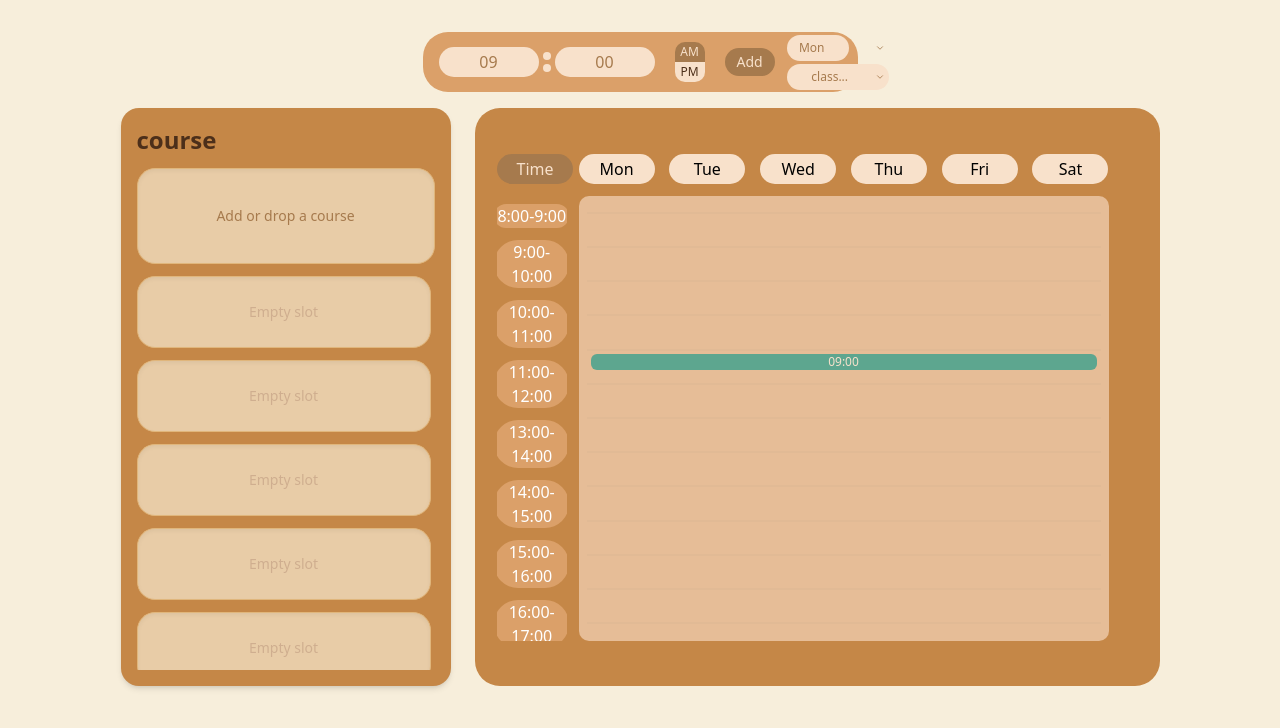
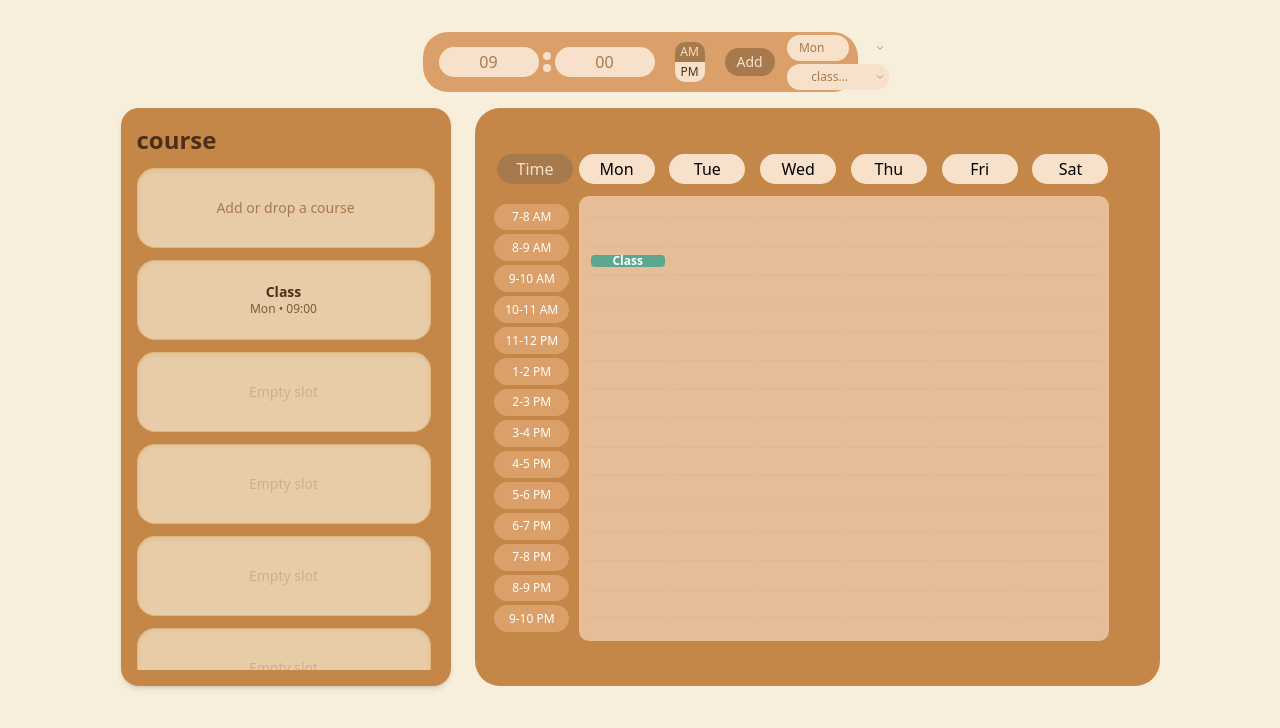
Before and after one commit to Wilson1009/ctp-group-project-fall-2025, a React (Vite) app in the folder frontend/: page / in a window 1280 px wide. Both pictures are taken after a click on the button "Add". Shown: the top 728 px of the page. Built offline with nearby package versions, Linux system fonts and the light colour scheme.

Commit message:
Restore calendar layout with 7 AM-10 PM time slots and class positioning

```diff
--- a/frontend/src/App.jsx
+++ b/frontend/src/App.jsx
@@ -7,7 +7,6 @@ import SideBarCal from "./components/Calendar/SideBarCal.jsx";
 function App() {
   const [events, setEvents] = useState([]);
 
-  // Add submitted times to shared events so calendar renders them.
   const addTime = (payload) => {
     if (typeof payload === "string") {
       setEvents((prev) => [...prev, { time: payload, color: "#a64d5d" }]);
@@ -20,7 +19,7 @@ function App() {
     <div className="min-h-screen bg-[#f7eedb] flex flex-col items-center py-8 px-6 gap-4">
       <Timer onAddTime={addTime} />
       <div className="flex gap-6 items-start">
-        <SideBarCal />
+        <SideBarCal events={events} />
         <Calendar events={events} />
       </div>
     </div>
--- a/frontend/src/components/Calendar/Calendar.jsx
+++ b/frontend/src/components/Calendar/Calendar.jsx
@@ -19,54 +19,64 @@ const Calendar = ({ events = [] }) => {
                 </div>
                 <div></div>
                 {/* second row: left column is the time column (stacked boxes); columns 2–7 are tall day blocks */}
-                <div className="flex flex-col items-center gap-3 h-[445px] overflow-auto py-2 no-scrollbar">
-                    <div className="w-[75px] h-[60px] bg-[#DBA069] rounded-[25px] flex items-center justify-center text-white">8:00-9:00<p className="m-0 text-sm text-[#4C2F1A]"></p></div>
-                    <div className="w-[75px] h-[60px] bg-[#DBA069] rounded-[25px] flex items-center justify-center text-white">9:00-10:00<p className="m-0 text-sm text-[#4C2F1A]"></p></div>
-                    <div className="w-[75px] h-[60px] bg-[#DBA069] rounded-[25px] flex items-center justify-center text-white">10:00-11:00<p className="m-0 text-sm text-[#4C2F1A]"></p></div>
-                    <div className="w-[75px] h-[60px] bg-[#DBA069] rounded-[25px] flex items-center justify-center text-white">11:00-12:00<p className="m-0 text-sm text-[#4C2F1A]"></p></div>
-                    <div className="w-[75px] h-[60px] bg-[#DBA069] rounded-[25px] flex items-center justify-center text-white">13:00-14:00<p className="m-0 text-sm text-[#4C2F1A]"></p></div>
-                    <div className="w-[75px] h-[60px] bg-[#DBA069] rounded-[25px] flex items-center justify-center text-white">14:00-15:00<p className="m-0 text-sm text-[#4C2F1A]"></p></div>
-                    <div className="w-[75px] h-[60px] bg-[#DBA069] rounded-[25px] flex items-center justify-center text-white">15:00-16:00<p className="m-0 text-sm text-[#4C2F1A]"></p></div>
-                    <div className="w-[75px] h-[60px] bg-[#DBA069] rounded-[25px] flex items-center justify-center text-white">16:00-17:00<p className="m-0 text-sm text-[#4C2F1A]"></p></div>
-                    <div className="w-[75px] h-[60px] bg-[#DBA069] rounded-[25px] flex items-center justify-center text-white">17:00-18:00<p className="m-0 text-sm text-[#4C2F1A]"></p></div>
-                    <div className="w-[75px] h-[60px] bg-[#DBA069] rounded-[25px] flex items-center justify-center text-white">18:00-19:00<p className="m-0 text-sm text-[#4C2F1A]"></p></div>
-                    <div className="w-[75px] h-[60px] bg-[#DBA069] rounded-[25px] flex items-center justify-center text-white">19:00-20:00<p className="m-0 text-sm text-[#4C2F1A]"></p></div>
-                    <div className="w-[75px] h-[60px] bg-[#DBA069] rounded-[25px] flex items-center justify-center text-white">20:00-21:00<p className="m-0 text-sm text-[#4C2F1A]"></p></div>
-                    <div className="w-[75px] h-[60px] bg-[#DBA069] rounded-[25px] flex items-center justify-center text-white">21:00-22:00<p className="m-0 text-sm text-[#4C2F1A]"></p></div>
+                <div className="flex flex-col items-center gap-1 h-[445px] py-2 no-scrollbar">
+                    <div className="w-[75px] h-[33px] bg-[#DBA069] rounded-[25px] flex items-center justify-center text-white text-xs">7-8 AM<p className="m-0 text-xs text-[#4C2F1A]"></p></div>
+                    <div className="w-[75px] h-[33px] bg-[#DBA069] rounded-[25px] flex items-center justify-center text-white text-xs">8-9 AM<p className="m-0 text-xs text-[#4C2F1A]"></p></div>
+                    <div className="w-[75px] h-[33px] bg-[#DBA069] rounded-[25px] flex items-center justify-center text-white text-xs">9-10 AM<p className="m-0 text-xs text-[#4C2F1A]"></p></div>
+                    <div className="w-[75px] h-[33px] bg-[#DBA069] rounded-[25px] flex items-center justify-center text-white text-xs">10-11 AM<p className="m-0 text-xs text-[#4C2F1A]"></p></div>
+                    <div className="w-[75px] h-[33px] bg-[#DBA069] rounded-[25px] flex items-center justify-center text-white text-xs">11-12 PM<p className="m-0 text-xs text-[#4C2F1A]"></p></div>
+                    <div className="w-[75px] h-[33px] bg-[#DBA069] rounded-[25px] flex items-center justify-center text-white text-xs">1-2 PM<p className="m-0 text-xs text-[#4C2F1A]"></p></div>
+                    <div className="w-[75px] h-[33px] bg-[#DBA069] rounded-[25px] flex items-center justify-center text-white text-xs">2-3 PM<p className="m-0 text-xs text-[#4C2F1A]"></p></div>
+                    <div className="w-[75px] h-[33px] bg-[#DBA069] rounded-[25px] flex items-center justify-center text-white text-xs">3-4 PM<p className="m-0 text-xs text-[#4C2F1A]"></p></div>
+                    <div className="w-[75px] h-[33px] bg-[#DBA069] rounded-[25px] flex items-center justify-center text-white text-xs">4-5 PM<p className="m-0 text-xs text-[#4C2F1A]"></p></div>
+                    <div className="w-[75px] h-[33px] bg-[#DBA069] rounded-[25px] flex items-center justify-center text-white text-xs">5-6 PM<p className="m-0 text-xs text-[#4C2F1A]"></p></div>
+                    <div className="w-[75px] h-[33px] bg-[#DBA069] rounded-[25px] flex items-center justify-center text-white text-xs">6-7 PM<p className="m-0 text-xs text-[#4C2F1A]"></p></div>
+                    <div className="w-[75px] h-[33px] bg-[#DBA069] rounded-[25px] flex items-center justify-center text-white text-xs">7-8 PM<p className="m-0 text-xs text-[#4C2F1A]"></p></div>
+                    <div className="w-[75px] h-[33px] bg-[#DBA069] rounded-[25px] flex items-center justify-center text-white text-xs">8-9 PM<p className="m-0 text-xs text-[#4C2F1A]"></p></div>
+                    <div className="w-[75px] h-[33px] bg-[#DBA069] rounded-[25px] flex items-center justify-center text-white text-xs">9-10 PM<p className="m-0 text-xs text-[#4C2F1A]"></p></div>
                 </div>
-                <div className="col-span-6 h-[445px] bg-[#E6BD97] rounded-[10px] justify-self-center relative overflow-hidden w-[530px] mx-auto">
-                    {/* Wide day area — faint horizontal guide lines matching left time boxes */}
-                    {Array.from({ length: 13 }).map((_, idx) => {
-                        const slotCount = 13;
-                        const topPercent = ((idx + 0.5) / slotCount) * 100; // center of each left slot
+                <div className="col-span-6 h-[445px] bg-[#E6BD97] rounded-[10px] justify-self-center relative overflow-hidden w-[530px] mx-auto grid grid-cols-6 gap-1 p-2">
+                    {/* Day columns with time-positioned class markers */}
+                    {['Mon', 'Tue', 'Wed', 'Thu', 'Fri', 'Sat'].map((day) => {
+                        const dayEvents = events.filter((evt) => evt && evt.day === day);
+                        return (
+                            <div key={day} className="relative h-full">
+                                {/* Guide lines for each time slot (7 AM - 10 PM = 15 hours) */}
+                                {Array.from({ length: 15 }).map((_, idx) => {
+                                    const slotCount = 15;
+                                    const topPercent = ((idx + 0.5) / slotCount) * 100;
                                     return (
                                         <div
-                                key={`line-${idx}`}
-                                className="absolute left-2 right-2 h-px bg-[#CFAE8F] opacity-40"
+                                            key={`line-${day}-${idx}`}
+                                            className="absolute left-0 right-0 h-px bg-[#CFAE8F] opacity-40"
                                             style={{ top: `${topPercent}%`, transform: 'translateY(-50%)' }}
                                         />
                                     );
                                 })}
-
-                    {/* Wide day area — render colored timestamp markers mapped by time-of-day */}
-                    {events.map((evt, i) => {
-                        if (!evt) return null;
-                        // evt can be a string (legacy) or an object {time, color, day, class}
-                        const timeStr = typeof evt === 'string' ? evt : evt.time;
+                                {/* Class markers for this day */}
+                                {dayEvents.map((evt, i) => {
+                                    const timeStr = evt.time;
                                     const parts = timeStr.split(":");
                                     const h = parseInt(parts[0] || "0", 10);
                                     const m = parseInt(parts[1] || "0", 10);
                                     const minutes = (isNaN(h) ? 0 : h) * 60 + (isNaN(m) ? 0 : m);
-                        const topPercent = (minutes / 1440) * 100; // position in the full day
-                        const bg = (evt && evt.color) || '#a64d5d';
-                        const labelText = typeof evt === 'string' ? evt : `${evt.time}${evt.class ? ' • ' + evt.class : ''}`;
+                                    const startMinutes = 7 * 60; // 7:00 AM
+                                    const endMinutes = 22 * 60; // 10:00 PM
+                                    const rangeMinutes = endMinutes - startMinutes; // 900 minutes = 15 hours
+                                    const topPercent = ((minutes - startMinutes) / rangeMinutes) * 100;
+                                    const bg = evt.color || '#a64d5d';
+                                    const className = evt.class ? evt.class.split(':')[1] : 'Class';
                                     return (
                                         <div
-                                key={`marker-${i}`}
-                                className="absolute left-3 right-3 h-4 rounded-md flex items-center justify-center text-xs text-[#F8E1CB]"
-                                style={{ top: `${topPercent}%`, transform: "translateY(-50%)", background: bg }}
+                                            key={`marker-${day}-${i}`}
+                                            className="absolute left-1 right-1 h-3 rounded-sm flex items-center justify-center text-xs font-semibold text-white overflow-hidden"
+                                            style={{ top: `${topPercent}%`, transform: 'translateY(-50%)', background: bg }}
+                                            title={`${evt.time} - ${className}`}
                                         >
-                                {labelText}
+                                            {className}
+                                        </div>
+                                    );
+                                })}
                             </div>
                         );
                     })}
--- a/frontend/src/components/Calendar/SideBarCal.jsx
+++ b/frontend/src/components/Calendar/SideBarCal.jsx
@@ -1,22 +1,29 @@
-// Simple sidebar showing course slots; currently static placeholders.
-const SideBarCal = () => {
-	const slots = Array.from({ length: 6 });
+const SideBarCal = ({ events = [] }) => {
+    const maxSlots = 6;
+    const slots = Array.from({ length: maxSlots }).map((_, i) => events[i] || null);
 
     return (
         <div className="bg-[#C58747] w-[330px] h-[578px] rounded-[18px] px-4 py-4 shadow-md flex flex-col">
             <h2 className="text-[#4C2F1A] text-2xl font-semibold mb-3">course</h2>
 
-			<div className="bg-[#E8CCA7] h-24 rounded-[18px] border border-[#e0b67c] shadow-inner flex items-center justify-center text-[#A67A4D] text-sm mb-3">
+            <div className="bg-[#E8CCA7] h-20 rounded-[18px] border border-[#e0b67c] shadow-inner flex items-center justify-center text-[#A67A4D] text-sm mb-3">
                 Add or drop a course
             </div>
 
             <div className="flex-1 overflow-y-auto space-y-3 pr-1">
-				{slots.map((_, idx) => (
+                {slots.map((slot, idx) => (
                     <div
                         key={`slot-${idx}`}
-						className="bg-[#E8CCA7] min-h-[72px] rounded-[18px] border border-[#e0b67c] shadow-inner flex items-center justify-center text-[#CFAE8F] text-sm"
+                        className="bg-[#E8CCA7] h-20 rounded-[18px] border border-[#e0b67c] shadow-inner flex items-center justify-center px-3 text-sm"
                     >
-						Empty slot
+                        {slot ? (
+                            <div className="text-[#4C2F1A] text-center leading-tight">
+                                <div className="font-semibold">{slot.class || "Class"}</div>
+                                <div className="text-xs text-[#7a5a38]">{slot.day || "--"} • {slot.time || "--:--"}</div>
+                            </div>
+                        ) : (
+                            <span className="text-[#CFAE8F]">Empty slot</span>
+                        )}
                     </div>
                 ))}
             </div>
```
Also changed, not shown: 1 other file (tests, documents, lock files or other folders). Lines whose indentation alone changed are shown as unchanged.
